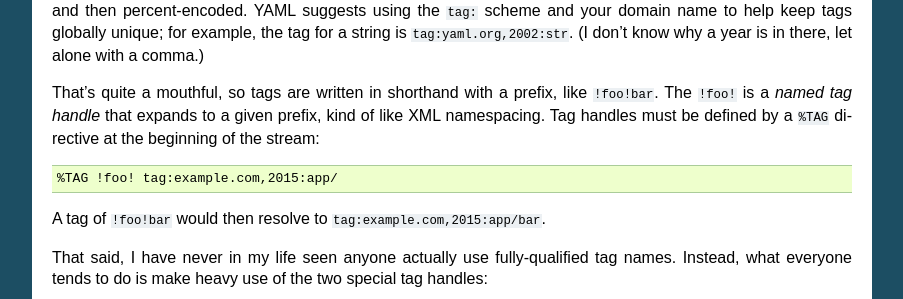
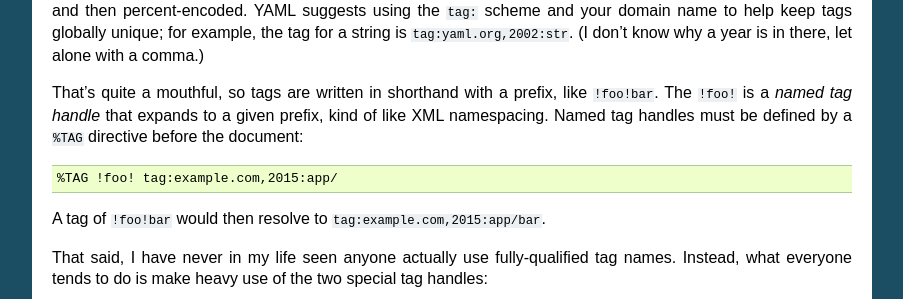
Before and after one commit to eevee/camel, a Sphinx documentation site: the page built from docs/yamlref.rst, in a window 1280 px wide and 900 px high, scrolled down 1469 px. Shown: the part 153-452 px from the top of the window, without its empty margins (198-1101 px from the left). Built offline with Sphinx 7.4.7, drawn with Linux system fonts in a browser that asks for light colours.

Commit message:
Nitpick about %TAG

```diff
--- a/docs/yamlref.rst
+++ b/docs/yamlref.rst
@@ -108,8 +108,8 @@ with a comma.)
 
 That's quite a mouthful, so tags are written in shorthand with a prefix, like
 ``!foo!bar``.  The ``!foo!`` is a *named tag handle* that expands to a given
-prefix, kind of like XML namespacing.  Tag handles must be defined by a
-``%TAG`` directive at the beginning of the stream::
+prefix, kind of like XML namespacing.  Named tag handles must be defined by a
+``%TAG`` directive before the document::
 
     %TAG !foo! tag:example.com,2015:app/
 
```
